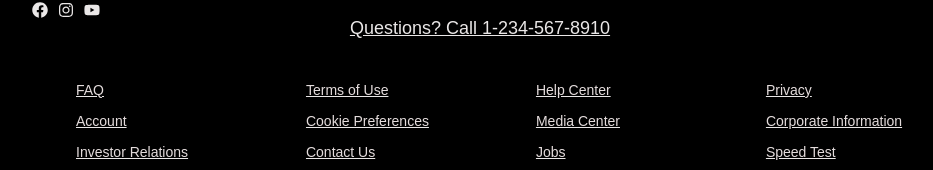
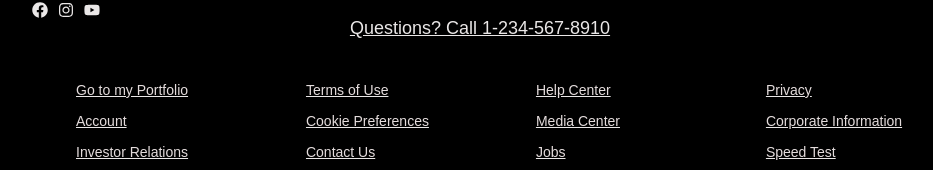
Before and after one commit to Fikre-M/Netflix, a React (Vite) app: page / in a window 1280 px wide. Shown: the part 2503-2673 px from the top of the page, without its empty margins (160-1093 px from the left). Built offline with nearby package versions, Linux system fonts and the light colour scheme; no server answers.

Commit message:
final trial

```diff
--- a/index.html
+++ b/index.html
@@ -4,7 +4,7 @@
     <meta charset="UTF-8" />
     <link rel="icon" type="image/svg+xml" href="/favicon.ico" />
     <meta name="viewport" content="width=device-width, initial-scale=1.0" />
-    <title>Netflix Clone</title>
+    <title>net edu neflix</title>
   </head>
   <body>
     <div id="root"></div>
--- a/src/Components/Footer/Footer.jsx
+++ b/src/Components/Footer/Footer.jsx
@@ -9,9 +9,9 @@ const Footer = () => {
   return (
     <footer className="footer">
       <div className="social-media">
-          <FaFacebook />
-          <FaInstagram />
-          <FaYoutube />
+        <FaFacebook />
+        <FaInstagram />
+        <FaYoutube />
       </div>
       <h2>Questions? Call 1-234-567-8910</h2>
       <Container>
@@ -19,7 +19,7 @@ const Footer = () => {
           <Col xs={6} sm={3} className="footer-col">
             <ul>
               <li>
-                <a href="https://help.netflix.com/en/node/412">FAQ</a>
+                <a href="https://knoweledagebased.com/">Go to my Portfolio</a>
               </li>
               <li>
                 <a href="#">Account</a>
@@ -103,7 +103,7 @@ const Footer = () => {
       </Button>
       <br />
       <br />
-      </footer>
+    </footer>
   );
 };
 
--- a/src/Data/faqdata.js
+++ b/src/Data/faqdata.js
@@ -12,7 +12,7 @@ const faqdata = [
   {
     question: "Where can I watch?",
     answer:
-      "Watch anywhere, anytime, on an unlimited number of devices. Sign in with your Netflix account to watch instantly on the web at netflix.com or on any internet-connected device.",
+      "Watch anywhere, anytime, on an unlimited number of devices. Sign in with your Netflix account to watch instantly on the web at apple or on any internet-connected device.",
   },
   {
     question: "How do I cancel?",
```
